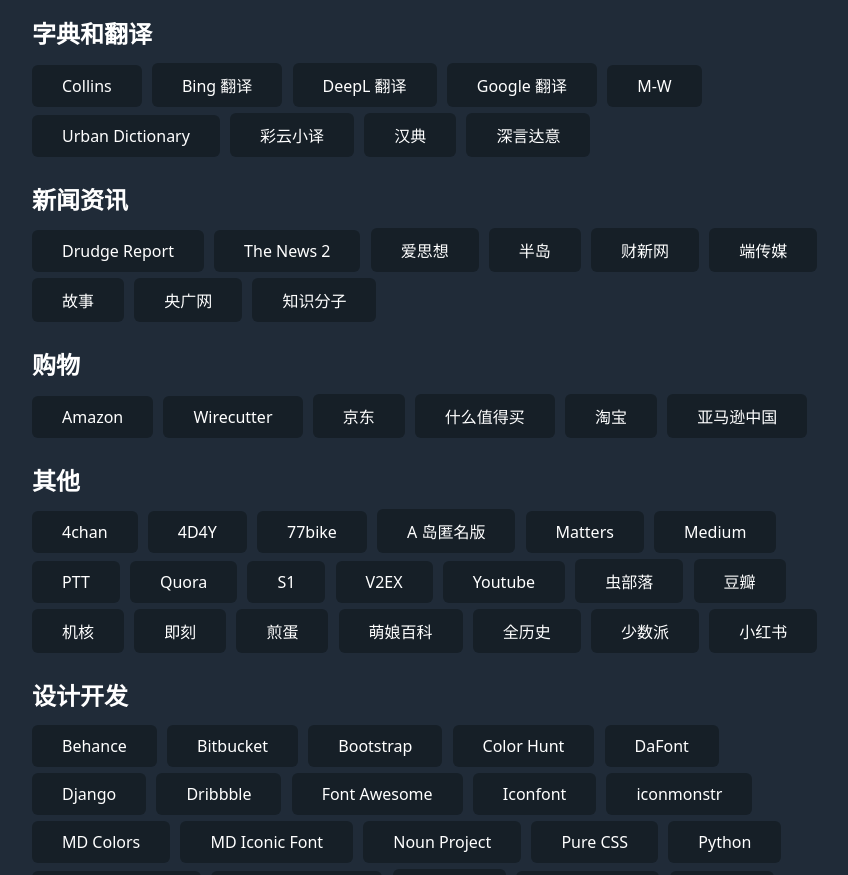
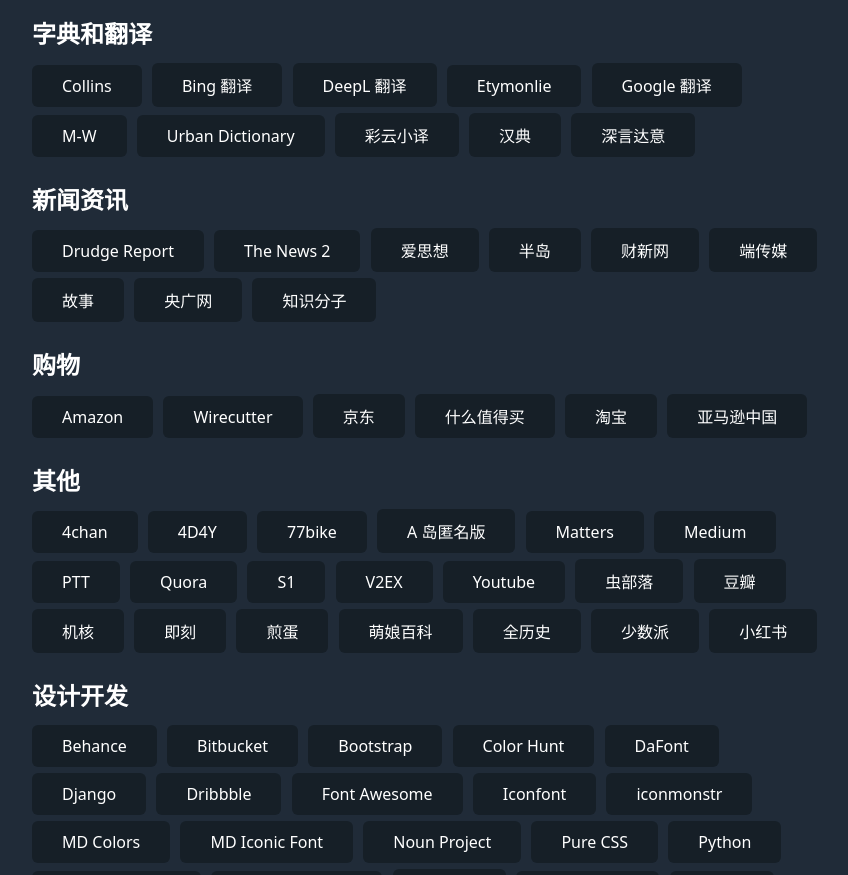
Before and after one commit to calon/calon.github.io, a plain HTML site: page index.html in a window 1280 px wide. Shown: the part 963-1838 px from the top of the page, without its empty margins (208-1056 px from the left). Drawn offline with Linux system fonts and the light colour scheme.

Commit message:
Update index.html

```diff
--- a/index.html
+++ b/index.html
@@ -93,6 +93,7 @@
           <A HREF="http://www.collinsdictionary.com/"><button>Collins</button></A>
           <A HREF="https://www.bing.com/translator"><button>Bing 翻译</button></A>
           <A HREF="https://www.deepl.com/translator"><button>DeepL 翻译</button></A>
+          <A HREF="https://www.etymonline.com/"><button>Etymonlie</button></A>
           <A HREF="https://translate.google.cn/"><button>Google 翻译</button></A>
           <A HREF="http://www.merriam-webster.com/"><button>M-W</button></A>
           <A HREF="https://www.urbandictionary.com/"><button>Urban Dictionary</button></A>
```
